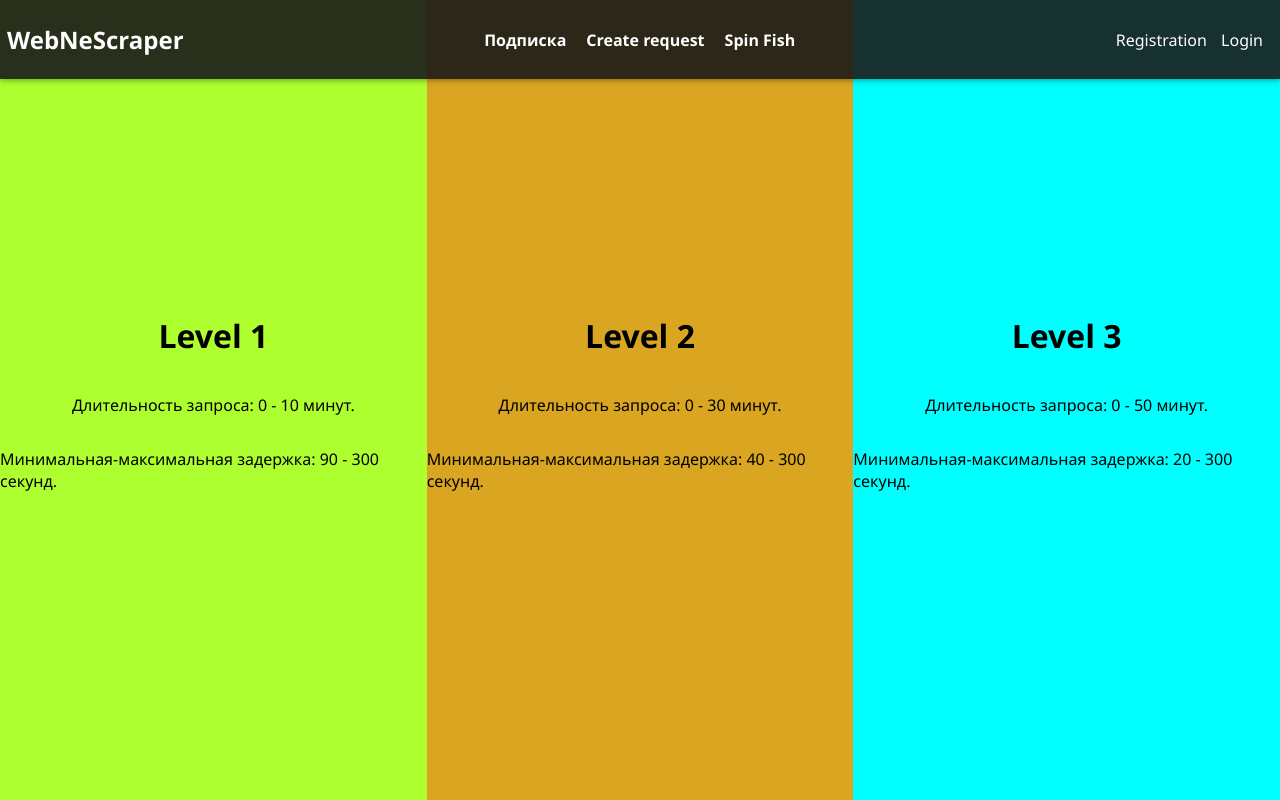
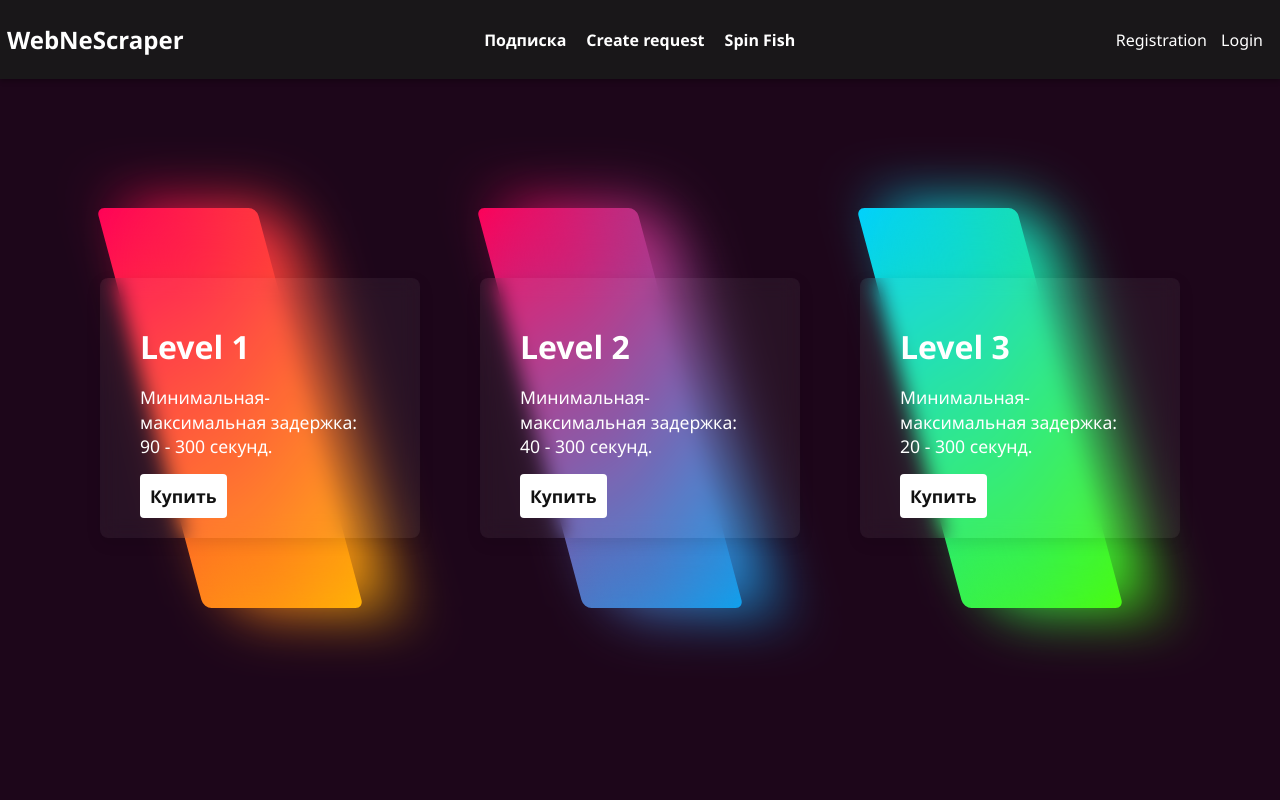
Before and after one commit to Kodik3/WebScraper, a Django app: page /auths/sub/ in a window 1280 px wide. Run offline with Django 4.2, Linux system fonts and the light colour scheme; parts of the project's set-up code (start-up, migrations or seed data) failed here and were passed over.

Commit message:
sub page style

```diff
--- /dev/null
+++ b/apps/auths/static/css/sub_page_style.css
@@ -0,0 +1,224 @@
+*
+{
+  padding: 0;
+  box-sizing: border-box;
+}
+
+body
+{
+  display: flex;
+  justify-content: center;
+  align-items: center;
+  min-height: 90vh;
+  background: #1d061a
+}
+
+.container
+{
+  display: flex;
+  justify-content: center;
+  align-items: center;
+  flex-wrap: wrap;
+  padding: 40px 0;
+}
+
+.container .box
+{
+  position: relative;
+  width: 320px;
+  height: 400px;
+  display: flex;
+  justify-content: center;
+  align-items: center;
+  margin: 40px 30px;
+  transition: 0.5s;
+}
+
+.container .box::before
+{
+  content:' ';
+  position: absolute;
+  top: 0;
+  left: 50px;
+  width: 50%;
+  height: 100%;
+  text-decoration: none;
+  background: #fff;
+  border-radius: 8px;
+  transform: skewX(15deg);
+  transition: 0.5s;
+}
+
+.container .box::after
+{
+  content:'';
+  position: absolute;
+  top: 0;
+  left: 50;
+  width: 50%;
+  height: 100%;
+  background: #fff;
+  border-radius: 8px;
+  transform: skewX(15deg);
+  transition: 0.5s;
+  filter: blur(30px);
+}
+
+.container .box:hover:before,
+.container .box:hover:after
+{
+  transform: skewX(0deg);
+  left: 20px;
+  width: calc(100% - 90px);
+
+}
+
+.container .box:nth-child(1):before,
+.container .box:nth-child(1):after
+{
+  background: linear-gradient(315deg, #ffbc00, #ff0058)
+}
+
+.container .box:nth-child(2):before,
+.container .box:nth-child(2):after
+{
+  background: linear-gradient(315deg, #03a9f4, #ff0058)
+}
+
+.container .box:nth-child(3):before,
+.container .box:nth-child(3):after
+{
+  background: linear-gradient(315deg, #4dff03, #00d0ff)
+}
+
+.container .box span
+{
+  display: block;
+  position: absolute;
+  top: 0;
+  left: 0;
+  right: 0;
+  bottom: 0;
+  z-index: 5;
+  pointer-events: none;
+}
+
+.container .box span::before
+{
+  content:'';
+  position: absolute;
+  top: 0;
+  left: 0;
+  width: 0;
+  height: 0;
+  border-radius: 8px;
+  background: rgba(255, 255, 255, 0.1);
+  backdrop-filter: blur(10px);
+  opacity: 0;
+  transition: 0.1s;
+  animation: animate 2s ease-in-out infinite;
+  box-shadow: 0 5px 15px rgba(0,0,0,0.08)
+}
+
+.container .box:hover span::before
+{
+  top: -50px;
+  left: 50px;
+  width: 100px;
+  height: 100px;
+  opacity: 1;
+}
+
+.container .box span::after
+{
+  content:'';
+  position: absolute;
+  bottom: 0;
+  right: 0;
+  width: 100%;
+  height: 100%;
+  border-radius: 8px;
+  background: rgba(255, 255, 255, 0.1);
+  backdrop-filter: blur(10px);
+  opacity: 0;
+  transition: 0.5s;
+  animation: animate 2s ease-in-out infinite;
+  box-shadow: 0 5px 15px rgba(0,0,0,0.08);
+  animation-delay: -1s;
+}
+
+.container .box:hover span:after
+{
+  bottom: -50px;
+  right: 50px;
+  width: 100px;
+  height: 100px;
+  opacity: 1;
+}
+
+@keyframes animate
+{
+  0%, 100%
+  {
+    transform: translateY(10px);
+  }
+
+  50%
+  {
+    transform: translate(-10px);
+  }
+}
+
+.container .box .content
+{
+  position: relative;
+  left: 0;
+  padding: 20px 40px;
+  background: rgba(255, 255, 255, 0.05);
+  backdrop-filter: blur(10px);
+  box-shadow: 0 5px 15px rgba(0, 0, 0, 0.1);
+  border-radius: 8px;
+  z-index: 1;
+  transform: 0.5s;
+  color: #fff;
+}
+
+.container .box:hover .content
+{
+  left: -25px;
+  padding: 60px 40px;
+}
+
+.container .box .content h2
+{
+  font-size: 2em;
+  color: #fff;
+  margin-bottom: 10px;
+}
+
+.container .box .content p
+{
+  font-size: 1.1em;
+  margin-bottom: 10px;
+  line-height: 1.4em;
+}
+
+.container .box .content a
+{
+  display: inline-block;
+  font-size: 1.1em;
+  color: #111;
+  background: #fff;
+  padding: 10px;
+  border-radius: 4px;
+  text-decoration: none;
+  font-weight: 700;
+  margin-top: 5px;
+}
+
+.container .box .content a:hover
+{
+  background: #ffcf4d;
+  border: 1px solid rgba(255, 0, 88, 0.4);
+  box-shadow: 0 1px 15px rgba(1, 1, 1, 0.2);
+}
--- a/apps/auths/templates/purchasing_sub.html
+++ b/apps/auths/templates/purchasing_sub.html
@@ -5,67 +5,38 @@
 
 {% block styles %}
     <link rel="stylesheet" href="{% static 'css/base_header.css' %}?v=1.2">
-    <style>
-        body {
-            padding-top: 0 !important;
-            margin: 0 !important;
-        }
-        #sub_container {
-            margin-top: 0px;
-            display: flex;
-            width: 100%;
-            height: 100vh;
-            box-sizing: border-box;
-        }
-        .sub_lvl {
-            display: flex;
-            flex-direction: column;
-            justify-content: center;
-            align-items: center;
-            width: 34%;
-            height: 100%;
-        }
-        #lvl_1{
-            background-color: greenyellow;
-        }
-        #lvl_2{
-            background-color: goldenrod;
-        }
-        #lvl_3{
-            background-color: aqua;
-        }
-        #lvl_1:hover,
-        #lvl_2:hover,
-        #lvl_3:hover {
-            font-size: 19px;
-        }
-    </style>
+    <link rel="stylesheet" href="{% static 'css/sub_page_style.css' %}">
 {% endblock %}
 
 {% block content %}
-    <div id="sub_container">
+<div class="container">
 
-        <div class="sub_lvl" id="lvl_1">
-            <h1>Level 1</h1>
-            <p>Длительность запроса: 0 - 10 минут.</p>
+    <div class="box">
+        <div class="content">
+            <h2>Level 1</h2>
             <p>Минимальная-максимальная задержка: 90 - 300 секунд.</p>
             {% if user.free_subscription_is_use is False %}
-                <p><a href="{% url 'free_sub' %}">Получить бусплатно на 3 дня</a></p>
+                <a href="{% url 'free_sub' %}">Получить бесплатно на 3 дня</a>
             {% endif %}
+            <a href="#">Купить</a>
+        </div>
     </div>
 
-        <div class="sub_lvl" id="lvl_2">
-            <h1>Level 2</h1>
-            <p>Длительность запроса: 0 - 30 минут.</p>
+    <div class="box">
+        <div class="content">
+            <h2>Level 2</h2>
             <p>Минимальная-максимальная задержка: 40 - 300 секунд.</p>
+            <a href="#">Купить</a>
+        </div>
     </div>
 
-        <div class="sub_lvl" id="lvl_3">
-            <h1>Level 3</h1>
-            <p>Длительность запроса: 0 - 50 минут.</p>
+    <div class="box">
+        <div class="content">
+            <h2>Level 3</h2>
             <p>Минимальная-максимальная задержка: 20 - 300 секунд.</p>
+            <a href="#">Купить</a>
+        </div>
     </div>
 
 </div>
-
 {% endblock %}
```
Also changed, not shown: db.sqlite3. Lines whose indentation alone changed are shown as unchanged.
